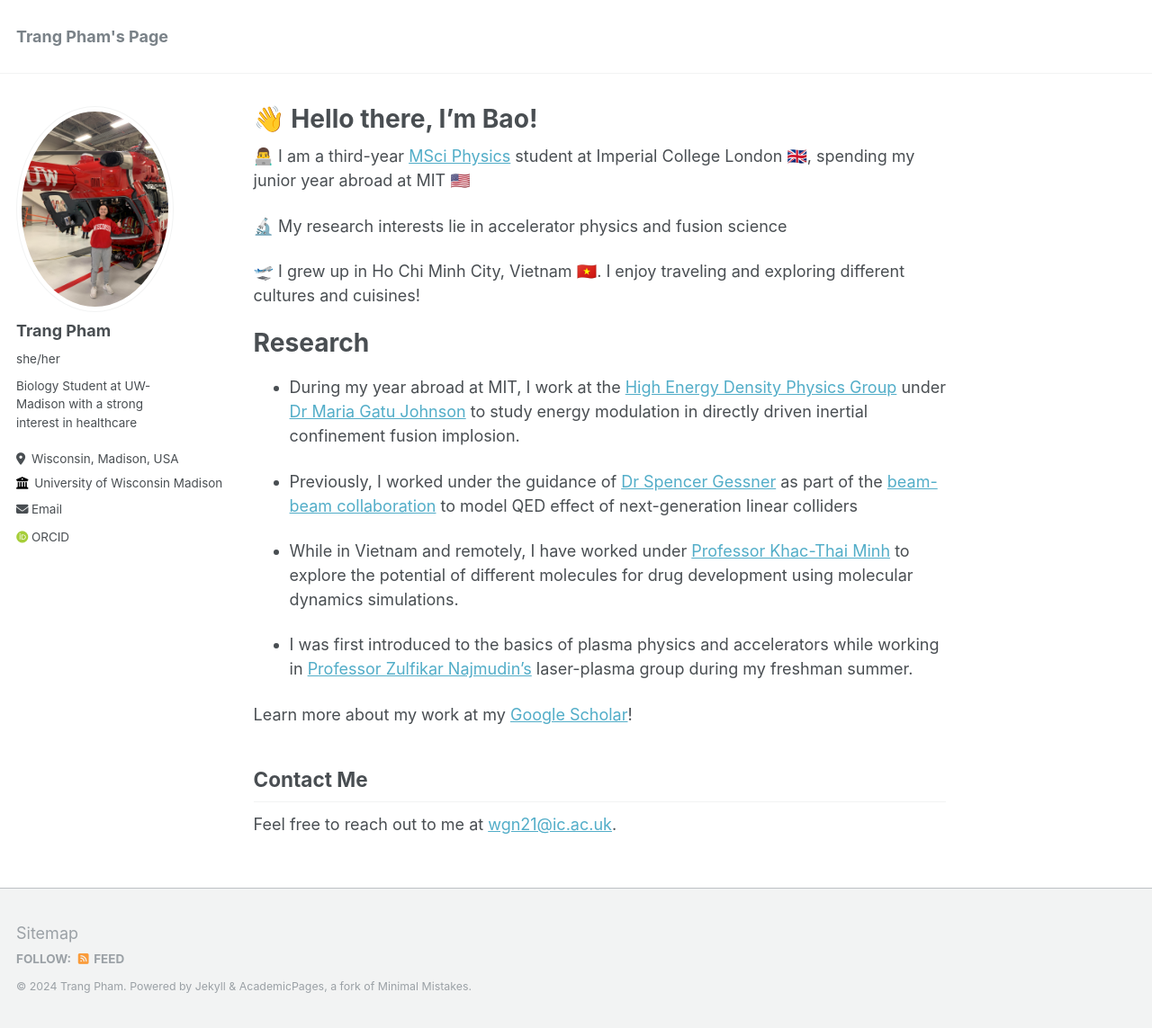
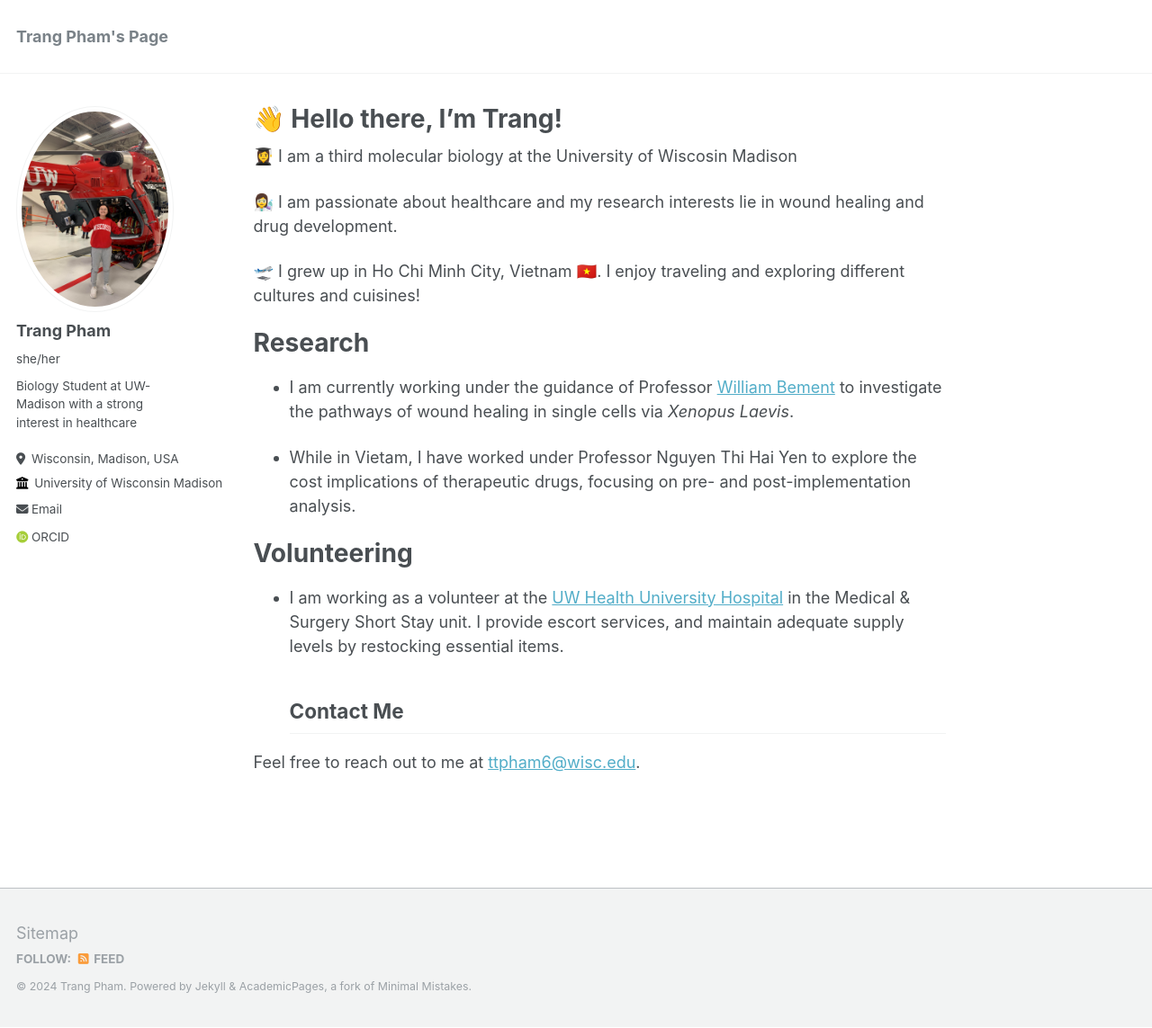
Before and after one commit to ttpham2002/personal-page, a Jekyll site: the page built from _pages/about.md, in a window 1280 px wide and 1143 px high. Shown: the whole window at 90% size. Built offline with Jekyll 4.4.1, drawn with Linux system fonts in a browser that asks for light colours; some web fonts are replaced.

Commit message:
Update about.md

```diff
--- a/_pages/about.md
+++ b/_pages/about.md
@@ -1,32 +1,27 @@
 ---
 permalink: /
-title: "👋 Hello there, I'm Bao!"
+title: "👋 Hello there, I'm Trang!"
 author_profile: true
 redirect_from:
   - /about/
   - /about.html
 ---
 
-👨‍💻 I am a third-year  [MSci Physics](https://www.imperial.ac.uk/study/courses/undergraduate/physics-msci/)  student at Imperial College London 🇬🇧, spending my junior year abroad at MIT 🇺🇸 <br>
+👩‍🎓 I am a third molecular biology at the University of Wiscosin Madison <br>
 
-🔬 My research interests lie in accelerator physics and fusion science <br>
+👩‍🔬 I am passionate about healthcare and my research interests lie in wound healing and drug development. <br>
 
 🛫 I grew up in Ho Chi Minh City, Vietnam 🇻🇳. I enjoy traveling and exploring different cultures and cuisines!
 
 
 # Research
 
-- During my year abroad at MIT, I work at the [High Energy Density Physics Group](https://www-internal.psfc.mit.edu/research/hedp/index.html) under [Dr Maria Gatu Johnson](https://www.psfc.mit.edu/people/scientific-staff/maria-gatu-johnson) to study energy modulation in directly driven inertial confinement fusion implosion.
+- I am currently working under the guidance of Professor [William Bement](https://bement.cellimaging.wisc.edu/) to investigate the pathways of wound healing in single cells via *Xenopus Laevis*.
 
-- Previously, I worked under the guidance of [Dr Spencer Gessner](https://profiles.stanford.edu/spencer-gessner) as part of the [beam-beam collaboration](https://indico.slac.stanford.edu/event/8597/) to model QED effect of next-generation linear colliders
+- While in Vietam, I have worked under Professor Nguyen Thi Hai Yen to explore the cost implications of therapeutic drugs, focusing on pre- and post-implementation analysis.
 
-- While in Vietnam and remotely, I have worked under [Professor Khac-Thai Minh](http://uphcm.edu.vn/emplinfo.aspx?EmplCode=thaikhacminh) to explore the potential of different molecules for drug development using molecular dynamics simulations.
-
-- I was first introduced to the basics of plasma physics and accelerators while working in [Professor Zulfikar Najmudin’s](https://www.imperial.ac.uk/people/z.najmudin) laser-plasma group during my freshman summer.
-
-
-Learn more about my work at my [Google Scholar](https://scholar.google.com/citations?user=113hVE8AAAAJ&hl=en)!
-
+# Volunteering
+- I am working as a volunteer at the [UW Health University Hospital](https://www.uwhealth.org/locations/university-hospital-170) in the Medical & Surgery Short Stay unit. I provide escort services, and maintain adequate supply levels by restocking essential items.
 ## Contact Me
 
-Feel free to reach out to me at [wgn21@ic.ac.uk](wgn21@ic.ac.uk).
+Feel free to reach out to me at [ttpham6@wisc.edu](ttpham6@wisc.edu).
```
